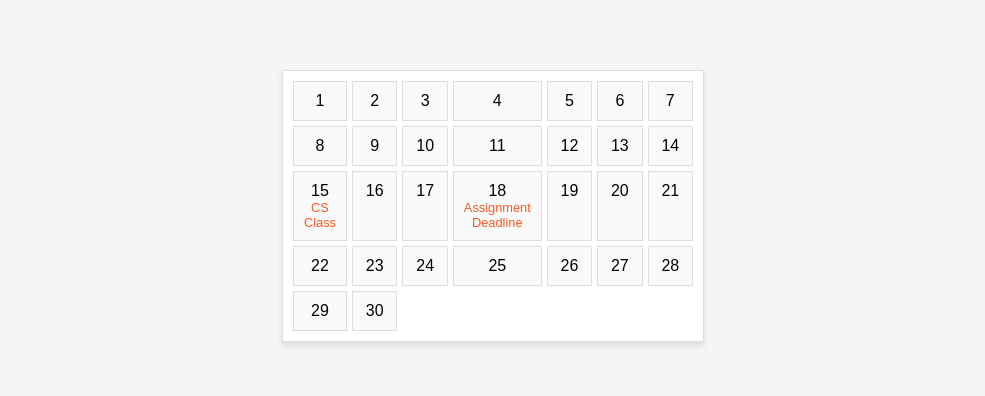
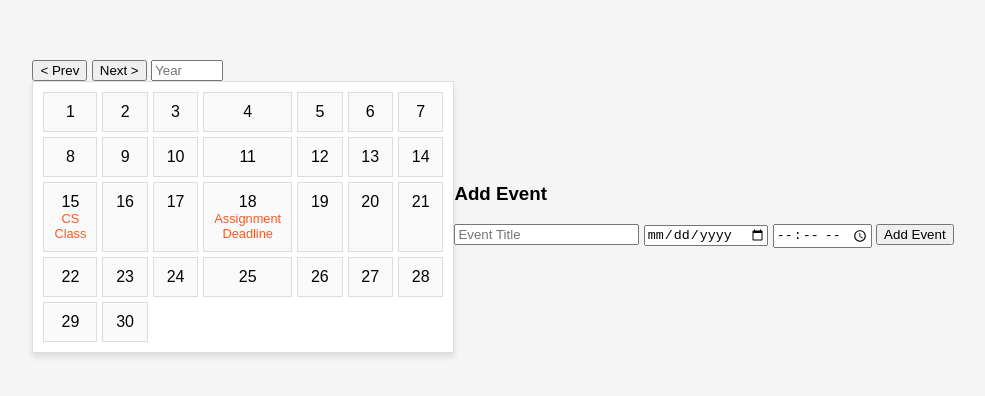
Before and after one commit to HanzhiXu33/calendar-cs210-project, a plain HTML site: page index.html in a window 1280 px wide. Shown: the part 194-590 px from the top of the page, without its empty margins (147-1132 px from the left). Drawn offline with Linux system fonts and the light colour scheme.

Commit message:
Update index.html

```diff
--- a/index.html
+++ b/index.html
@@ -3,11 +3,30 @@
 <head>
   <meta charset="UTF-8">
   <meta name="viewport" content="width=device-width, initial-scale=1.0">
-  <title>Simple Calendar</title>
+  <title>Dynamic Calendar</title>
   <link rel="stylesheet" href="./assets/calendar.css">
 </head>
 <body>
-  <div id="calendar-root"></div>
+  <div class="calendar-container">
+    <div class="calendar-header">
+      <button id="prev-month">&lt; Prev</button>
+      <span id="current-month"></span>
+      <button id="next-month">Next &gt;</button>
+      <input type="number" id="year-input" min="1900" max="2100" placeholder="Year" />
+    </div>
+    <div class="calendar-grid" id="calendar-root"></div>
+  </div>
+
+  <div class="add-event">
+    <h3>Add Event</h3>
+    <form id="event-form">
+      <input type="text" id="event-title" placeholder="Event Title" required />
+      <input type="date" id="event-date" required />
+      <input type="time" id="event-time" required />
+      <button type="submit">Add Event</button>
+    </form>
+  </div>
+
   <script src="./app.js" type="module"></script>
 </body>
 </html>
```
